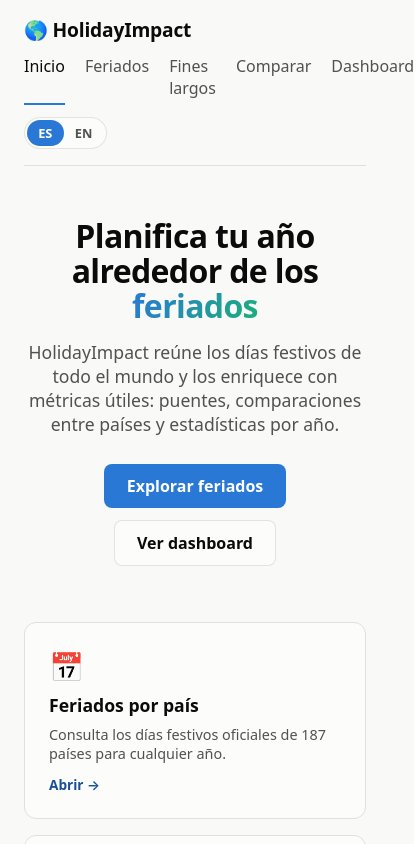
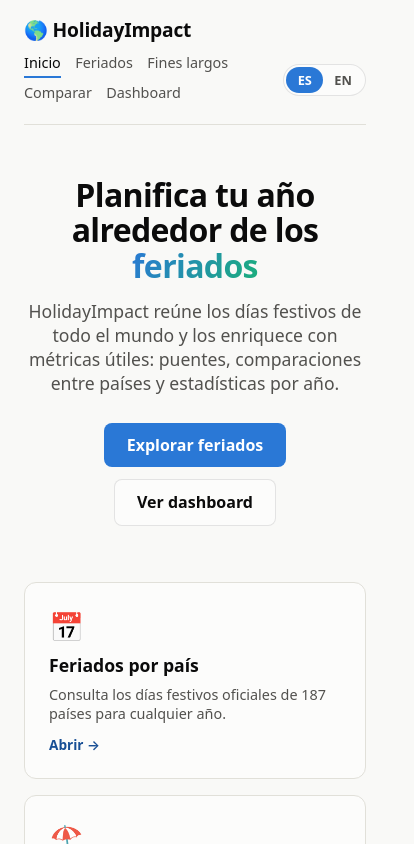
Before and after one commit to Wcno/HolidayImpact-App, a React (Vite) app in the folder frontend/: page / in a window 390 px wide. Shown: the top 844 px of the page, 414 px wide, since content can reach past the window. Built offline with nearby package versions, Linux system fonts and the light colour scheme; no server answers.

Commit message:
Make layout responsive on small screens

```diff
--- a/frontend/src/index.css
+++ b/frontend/src/index.css
@@ -76,7 +76,8 @@ body {
 
 .app-nav {
   display: flex;
-  gap: 1.25rem;
+  flex-wrap: wrap;
+  gap: 0.5rem 1.25rem;
   flex: 1;
 }
 
@@ -420,6 +421,60 @@ button:focus-visible {
   .dashboard-grid {
     grid-template-columns: 1fr;
   }
+
+  /* Title on its own row; nav and language toggle share the row below. */
+  .app-header {
+    gap: 0.6rem 1rem;
+  }
+
+  .app-title {
+    flex-basis: 100%;
+  }
+
+  .app-nav {
+    font-size: 0.9rem;
+    gap: 0.35rem 0.9rem;
+  }
+
+  /* Tables scroll sideways instead of overflowing the page. */
+  .holiday-table {
+    display: block;
+    overflow-x: auto;
+  }
+
+  .controls {
+    gap: 0.75rem 1rem;
+  }
+
+  .field {
+    flex: 1 1 9rem;
+  }
+
+  select {
+    min-width: 0;
+    width: 100%;
+  }
+
+  .controls > button {
+    flex: 1 1 auto;
+  }
+
+  .bar-chart {
+    gap: 0.3rem;
+  }
+
+  .bar-label,
+  .bar-value {
+    font-size: 0.6rem;
+  }
+
+  .hero {
+    padding-bottom: 1.75rem;
+  }
+
+  .hero-subtitle {
+    font-size: 1rem;
+  }
 }
 
 /* ---- Home ---- */
```
